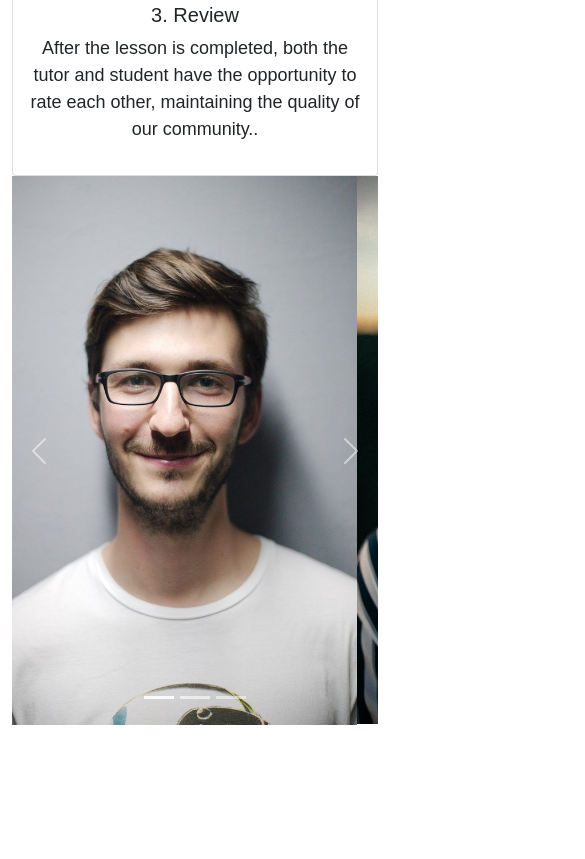
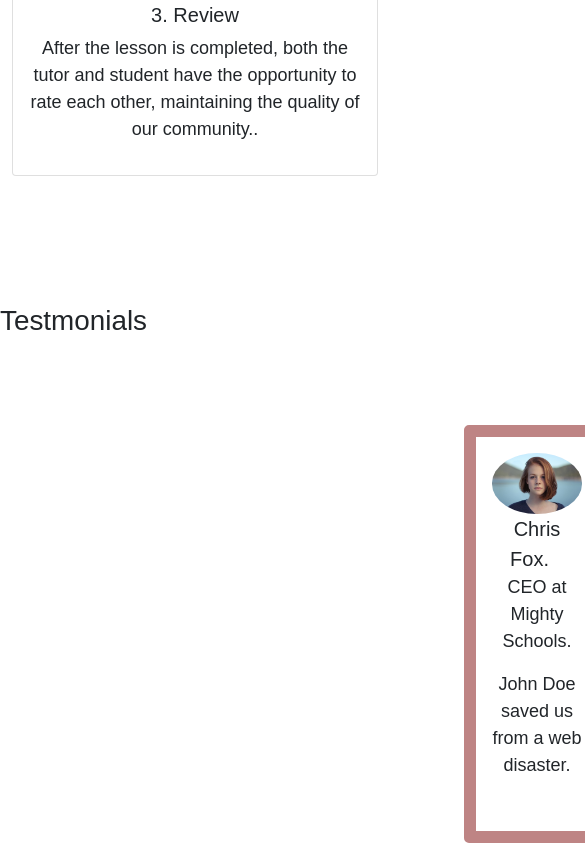
Before and after one commit to fabortwell/Tutor-Pal, a plain HTML site: page index.html in a window 390 px wide. Shown: the part 2237-3096 px from the top of the page, 585 px wide, since content can reach past the window. Before the commit the page ends 2962 px from the top, so only its background shows below. Drawn offline with nearby package versions, Linux system fonts and the light colour scheme.

Commit message:
styled witrh css the testmonial section

```diff
--- a/index.html
+++ b/index.html
@@ -126,48 +126,27 @@
 </div>
 
 <!--Student feedback section-->
+<class id="heading">
+  <h1>Testmonials</h1>
+<div class="wrap">
+<div class="test">
+  <img src="images/profile image 1.jpg" alt="Avatar" style="width:90px">
+  <p><span>Chris Fox.</span> CEO at Mighty Schools.</p>
+  <p>John Doe saved us from a web disaster.</p>
+</div>
 
-<div class="container">
-<div id="carouselExampleCaptions" class="carousel slide" data-bs-ride="carousel">
-  <div class="carousel-indicators">
-    <button type="button" data-bs-target="#carouselExampleCaptions" data-bs-slide-to="0" class="active" aria-current="true" aria-label="Slide 1"></button>
-    <button type="button" data-bs-target="#carouselExampleCaptions" data-bs-slide-to="1" aria-label="Slide 2"></button>
-    <button type="button" data-bs-target="#carouselExampleCaptions" data-bs-slide-to="2" aria-label="Slide 3"></button>
-  </div>
-  <div class="carousel-inner">
-    <div class="carousel-item active">
-      <img src="images/profile image 2.jpg" class="d-block w-100" alt="...">
-      <div class="carousel-caption d-none d-md-block">
-        <h5>First slide label</h5>
-        <p>Some representative placeholder content for the first slide.</p>
-      </div>
-    </div>
-    <div class="carousel-item">
-      <img src="images/profile image 3.jpg" class="d-block w-100" alt="...">
-      <div class="carousel-caption d-none d-md-block">
-        <h5>Second slide label</h5>
-        <p>Some representative placeholder content for the second slide.</p>
-      </div>
-    </div>
-    <div class="carousel-item">
-      <img src="images/profile image 1.jpg" class="d-block w-100" alt="...">
-      <div class="carousel-caption d-none d-md-block">
-        <h5>Third slide label</h5>
-        <p>Some representative placeholder content for the third slide.</p>
-      </div>
-    </div>
-  </div>
-  <button class="carousel-control-prev" type="button" data-bs-target="#carouselExampleCaptions" data-bs-slide="prev">
-    <span class="carousel-control-prev-icon" aria-hidden="true"></span>
-    <span class="visually-hidden">Previous</span>
-  </button>
-  <button class="carousel-control-next" type="button" data-bs-target="#carouselExampleCaptions" data-bs-slide="next">
-    <span class="carousel-control-next-icon" aria-hidden="true"></span>
-    <span class="visually-hidden">Next</span>
-  </button>
+<div class="test">
+  <img src="images/smile.jpg" alt="Avatar" style="width:90px">
+  <p><span >Rebecca Flex.</span> CEO at Company.</p>
+  <p>No one is better than John Doe.</p>
+</div>
+
+<div class="test">
+  <img src="images/newnew.jpg" alt="Avatar" style="width:90px">
+  <p><span >Rebecca Flex.</span> CEO at Company.</p>
+  <p>No one is better than John Doe.</p>
 </div>
 </div>
-
   <script src="https://code.jquery.com/jquery-3.6.0.min.js"></script>
     <script src="main.js"></script>
 </body>
--- a/main.js
+++ b/main.js
@@ -56,7 +56,7 @@ $(document).ready(function() {
           bookImg2 = (item2.volumeInfo.imageLinks) ? item2.volumeInfo.imageLinks.thumbnail : placeHldr ;
 
 
-          outputList.innerHTML += '<div class="row mt-4">' +
+          outputList.innerHTML += '<div class="row mt-3">' +
                                   formatOutput(bookImg1, title1, author1, publisher1, bookLink1, bookIsbn) +
                                   formatOutput(bookImg2, title2, author2, publisher2, bookLink2, bookIsbn2) +
                                   '</div>';
@@ -71,7 +71,7 @@ $(document).ready(function() {
         var htmlCard = `<div class="col-lg-6">
           <div class="card" style="">
             <div class="row no-gutters">
-              <div class="col-md-4">
+              <div class="col-md-3">
                 <img src="${bookImg}" class="card-img" alt="...">
               </div>
               <div class="col-md-8">
--- a/style.css
+++ b/style.css
@@ -1,13 +1,6 @@
 body {
     font-family: Arial, Helvetica, sans-serif;
     font-size: large;
-    /* background-image: url("images/stude.jpg");
-    background-repeat: no-repeat;
-    position: relative;
-    margin: auto;
-    background-position: center;
-    background-size: cover;
-  */
 }
 
 
@@ -89,3 +82,55 @@ h1{
 #works{
   text-align: center;
 }
+
+/*styling of the Student feedback section staryts here*/
+
+/* Style the container with a rounded border, grey background and some padding and margin */
+.test {
+  border: 12px solid rgb(190, 132, 132);;
+  border-radius: 5px;
+  padding: 16px;
+  margin: 16px;
+  width: 15rem;
+}
+
+/* Clear floats after containers */
+.test::after {
+  content: "";
+  clear: both;
+  display: table;
+}
+
+/* Float images inside the container to the left. Add a right margin, and style the image as a circle */
+.test img {
+  margin-right: 20px;
+  border-radius: 50%;
+}
+
+/* Increase the font-size of a span element */
+.test span {
+  font-size: 20px;
+  margin-right: 15px;
+}
+
+/* Add media queries for responsiveness. This will center both the text and the image inside the container */
+@media (max-width: 500px) {
+  .test{
+    text-align: center;
+  }
+
+  .test img {
+    margin: auto;
+    float: none;
+    display: block;
+  }
+}
+.wrap{
+  width: 100px;
+  display: flex;
+  grid-gap: 200px;
+  margin-left: 28rem;
+  padding-top: 4rem;
+
+
+}
```
Also changed, not shown: images/newnew.jpg (added), images/profile image 2.jpg (deleted), images/profile image 3.jpg (deleted), images/smile.jpg (added), 1 other file.
